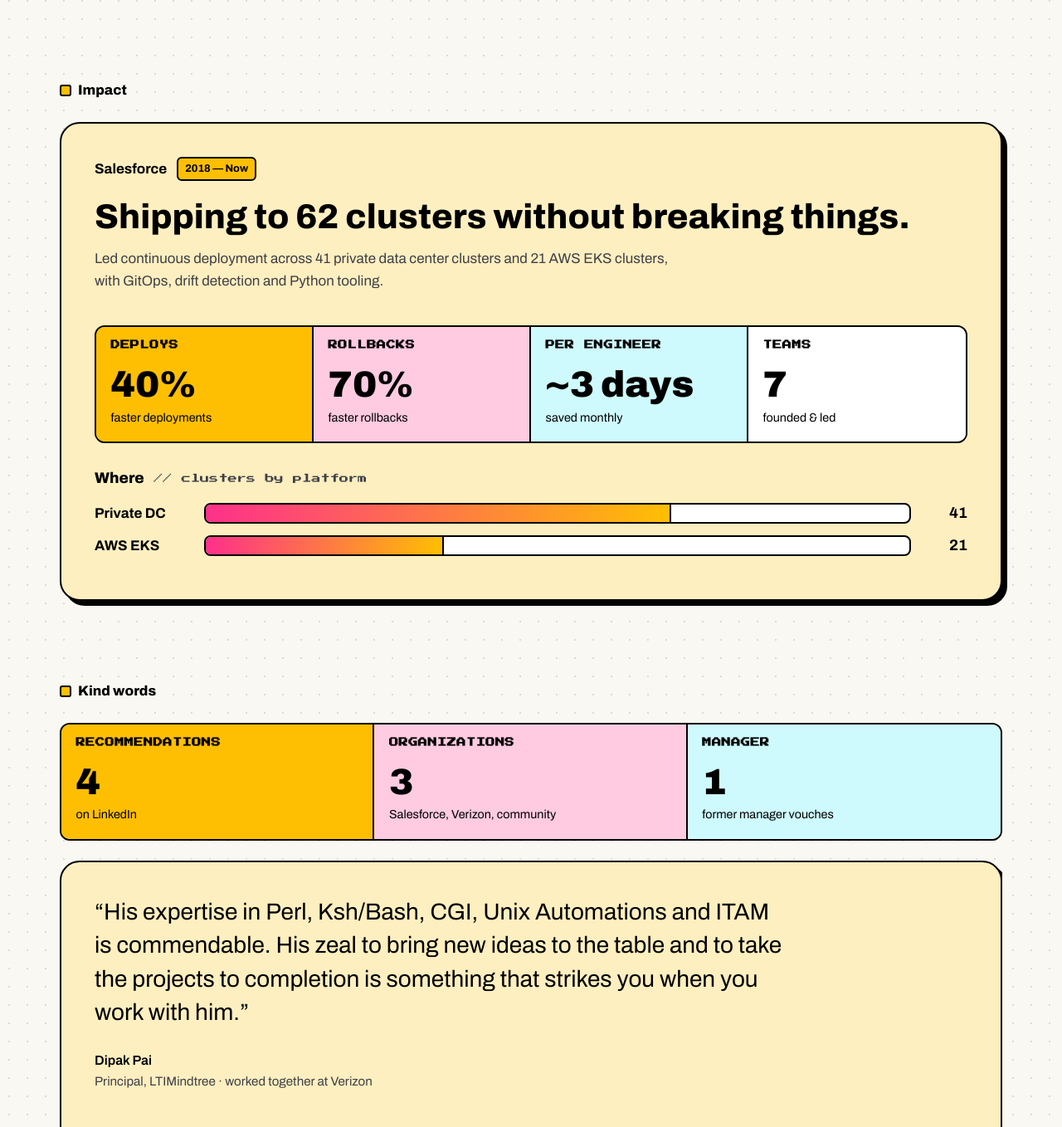
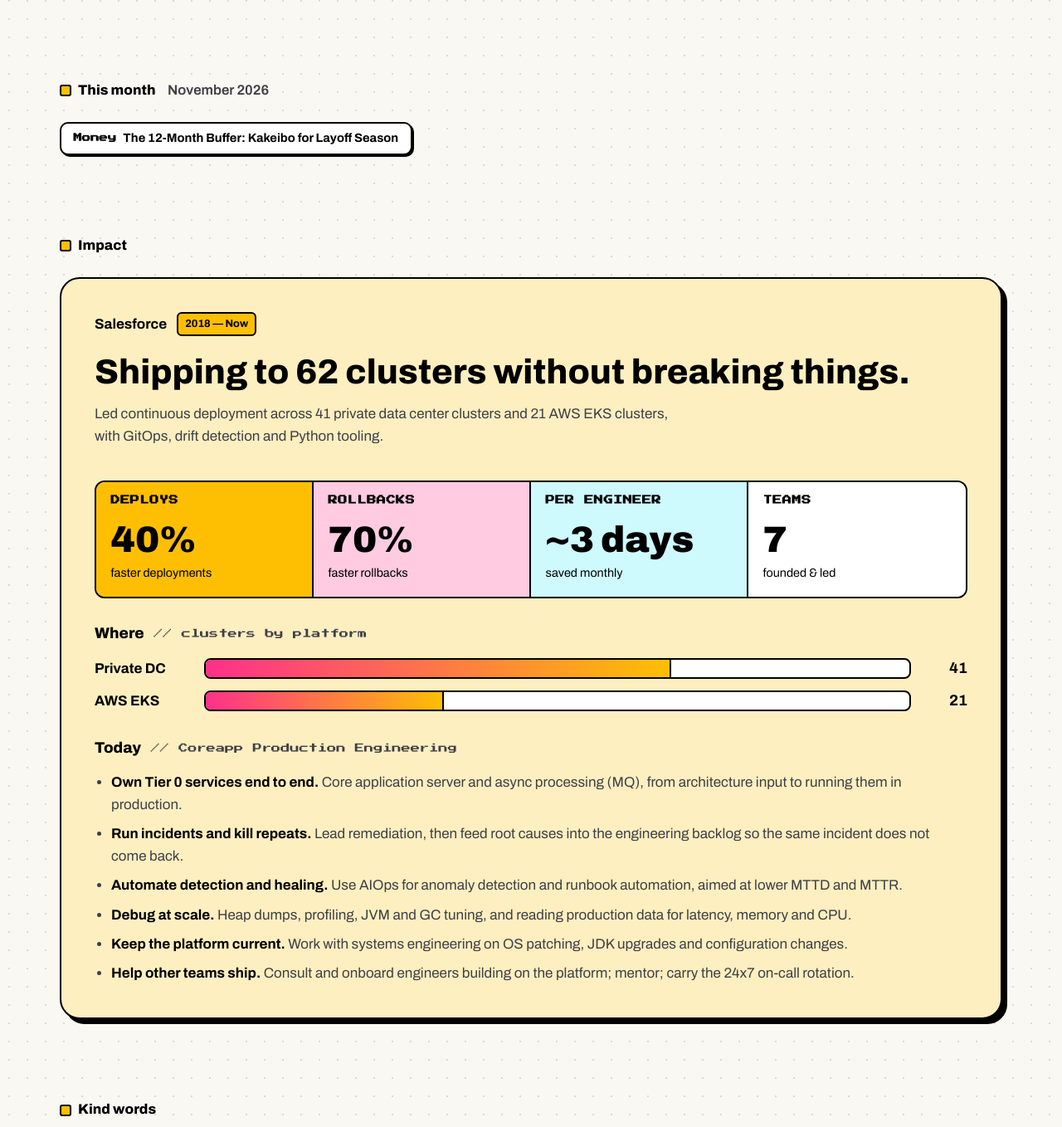
Before and after one commit to rago-actions/godishela.com, a plain HTML site: page index.html in a window 1280 px wide. Shown: the part 1000-2358 px from the top of the page at 83% size. Drawn offline with Linux system fonts and the light colour scheme; no server answers.

Commit message:
Add This month section and Salesforce day-to-day block
- 'This month' chips driven by data-date attributes, hidden when empty
- 'Today' list on the Salesforce impact card, no metrics until actuals are available

```diff
--- a/index.html
+++ b/index.html
@@ -344,6 +344,16 @@
     .dash b { font: 900 2.5rem/1 var(--serif); margin-bottom: 0.4rem; }
     .dash span { font-size: 0.9rem; }
     @media (max-width: 860px) { .dash { grid-template-columns: repeat(2, 1fr); } }
+
+    #this-month .label span { font-weight: 600; color: var(--muted); margin-left: 0.4rem; }
+    #this-month .chips a { color: #000; text-decoration: none; font-weight: 700; }
+    #this-month .chips a:hover, #this-month .chips a:focus-visible { text-decoration: underline 3px var(--accent); }
+    #this-month .chips small { font: 700 0.65rem var(--arcade); margin-right: 0.5rem; }
+
+    .doing { margin-top: 1.75rem; }
+    .doing ul { margin: 0; padding-left: 1.25rem; display: grid; gap: 0.5rem; }
+    .doing li { color: var(--muted); }
+    .doing li b { color: #000; }
   </style>
   <script>window.va = window.va || function () { (window.vaq = window.vaq || []).push(arguments); };</script>
   <script defer src="/_vercel/insights/script.js"></script>
@@ -418,6 +428,11 @@
 
       <nav class="stats dash" aria-label="Metrics at a glance"><a href="#experience"><small>Career</small><b>18 yrs</b><span>in tech</span></a><a href="#impact"><small>Fleet</small><b>62</b><span>clusters shipped to</span></a><a href="#impact"><small>Deploys</small><b>40%</b><span>faster</span></a><a href="#impact"><small>Teams</small><b>7</b><span>founded &amp; led</span></a><a href="#certifications"><small>Certs</small><b>8</b><span>4 issuers</span></a><a href="#writing"><small>Writing</small><b>11</b><span>articles</span></a><a href="#projects"><small>Projects</small><b>3</b><span>open source</span></a><a href="#kind-words"><small>Kind words</small><b>4</b><span>recommendations</span></a></nav>
 
+      <section id="this-month" hidden>
+        <p class="label">This month <span id="this-month-name"></span></p>
+        <ul class="chips" id="this-month-list"></ul>
+      </section>
+
       <section id="impact">
         <p class="label">Impact</p>
         <div class="feature">
@@ -434,6 +449,18 @@
             <p class="fleet-title">Where <span>// clusters by platform</span></p>
             <div class="bar-row"><span>Private DC</span><div class="bar"><i style="width:66.1%"></i></div><b>41</b></div>
             <div class="bar-row"><span>AWS EKS</span><div class="bar"><i style="width:33.9%"></i></div><b>21</b></div>
+          </div>
+          <div class="doing">
+            <p class="fleet-title">Today <span>// Coreapp Production Engineering</span></p>
+            <ul>
+              <li><b>Own Tier 0 services end to end.</b> Core application server and async processing (MQ), from architecture input to running them in production.</li>
+              <li><b>Run incidents and kill repeats.</b> Lead remediation, then feed root causes into the engineering backlog so the same incident does not come back.</li>
+              <li><b>Automate detection and healing.</b> Use AIOps for anomaly detection and runbook automation, aimed at lower MTTD and MTTR.</li>
+              <li><b>Debug at scale.</b> Heap dumps, profiling, JVM and GC tuning, and reading production data for latency, memory and CPU.</li>
+              <li><b>Keep the platform current.</b> Work with systems engineering on OS patching, JDK upgrades and configuration changes.</li>
+              <li><b>Help other teams ship.</b> Consult and onboard engineers building on the platform; mentor; carry the 24x7 on-call rotation.</li>
+            </ul>
+            <!-- TODO real metrics (replace with actuals before adding to page): services owned, incidents handled per quarter, MTTD/MTTR change, repeat-incident reduction, JDK/OS upgrade coverage, engineers onboarded. -->
           </div>
         </div>
       </section>
@@ -610,7 +637,7 @@
         <div class="stats three"><div><small>Articles</small><b>11</b><span>and counting</span></div><div><small>On this site</small><b>8</b><span>long-form posts</span></div><div><small>On LinkedIn</small><b>3</b><span>published in 2024</span></div></div>
         <div class="fleet"><p class="fleet-title">Topics <span>// articles by theme</span></p><div class="bar-row"><span>Kubernetes</span><div class="bar"><i style="width:100.0%"></i></div><b>4</b></div><div class="bar-row"><span>Career · Lead</span><div class="bar"><i style="width:75.0%"></i></div><b>3</b></div><div class="bar-row"><span>Tools · Perf</span><div class="bar"><i style="width:50.0%"></i></div><b>2</b></div><div class="bar-row"><span>Money</span><div class="bar"><i style="width:25.0%"></i></div><b>1</b></div><div class="bar-row"><span>Working style</span><div class="bar"><i style="width:25.0%"></i></div><b>1</b></div></div>
         <div class="projects">
-          <a class="project" href="writing/kakeibo-12-month-buffer.html">
+          <a class="project" href="writing/kakeibo-12-month-buffer.html" data-date="2026-11-24">
             <span class="tag">Nov 2026 · Money</span>
             <h3>The 12-Month Buffer: Kakeibo for Layoff Season</h3>
             <p>A paper-and-pen Japanese budgeting method and simple math to build a year of runway.</p>
@@ -658,19 +685,19 @@
             <p>How I learn, work and take feedback, so we skip the guesswork.</p>
             <span class="more">Read →</span>
           </a>
-          <a class="project" href="https://www.linkedin.com/pulse/demonstrating-your-worth-devops-sre-mlops-roles-ramesh-godishela-8yd1c" target="_blank" rel="noopener">
+          <a class="project" href="https://www.linkedin.com/pulse/demonstrating-your-worth-devops-sre-mlops-roles-ramesh-godishela-8yd1c" data-date="2024-02" target="_blank" rel="noopener">
             <span class="tag">Feb 2024 · Career</span>
             <h3>Demonstrating Your Worth in DevOps, SRE, and MLOps Roles</h3>
             <p>Ops work goes unnoticed until something breaks. How to show its impact in terms the business cares about.</p>
             <span class="more">Read on LinkedIn →</span>
           </a>
-          <a class="project" href="https://www.linkedin.com/pulse/build-teams-care-personally-ramesh-godishela-7iehc" target="_blank" rel="noopener">
+          <a class="project" href="https://www.linkedin.com/pulse/build-teams-care-personally-ramesh-godishela-7iehc" data-date="2024-02" target="_blank" rel="noopener">
             <span class="tag">Feb 2024 · Leadership</span>
             <h3>Build Teams &amp; Care Personally</h3>
             <p>What building seven teams taught me, through the lens of Kim Scott's Radical Candor.</p>
             <span class="more">Read on LinkedIn →</span>
           </a>
-          <a class="project" href="https://www.linkedin.com/pulse/terraform-import-ramesh-godishela-3p98c" target="_blank" rel="noopener">
+          <a class="project" href="https://www.linkedin.com/pulse/terraform-import-ramesh-godishela-3p98c" data-date="2024-04" target="_blank" rel="noopener">
             <span class="tag">Apr 2024 · Terraform</span>
             <h3>Terraform Import</h3>
             <p>Bringing existing infrastructure under Terraform: the process, the risks, and practices for teams.</p>
@@ -736,6 +763,26 @@
     document.addEventListener("keydown", (e) => {
       if (e.key === "Escape" && !hiMenu.hidden) { setHi(false); hiBtn.focus(); }
     });
+
+    const now = new Date();
+    const ym = `${now.getFullYear()}-${String(now.getMonth() + 1).padStart(2, "0")}`;
+    const recent = [...document.querySelectorAll("[data-date]")].filter((e) => e.dataset.date.startsWith(ym));
+    if (recent.length) {
+      const list = document.getElementById("this-month-list");
+      recent.forEach((e) => {
+        const li = document.createElement("li");
+        const a = document.createElement("a");
+        a.href = e.getAttribute("href");
+        if (a.origin !== location.origin) { a.target = "_blank"; a.rel = "noopener"; }
+        const tag = document.createElement("small");
+        tag.textContent = e.querySelector(".tag").textContent.split("·").pop().trim();
+        a.append(tag, e.querySelector("h3").textContent);
+        li.append(a);
+        list.append(li);
+      });
+      document.getElementById("this-month-name").textContent = now.toLocaleDateString("en", { month: "long", year: "numeric" });
+      document.getElementById("this-month").hidden = false;
+    }
 
     const shuffle = (parent) => {
       const kids = [...parent.children];
```
